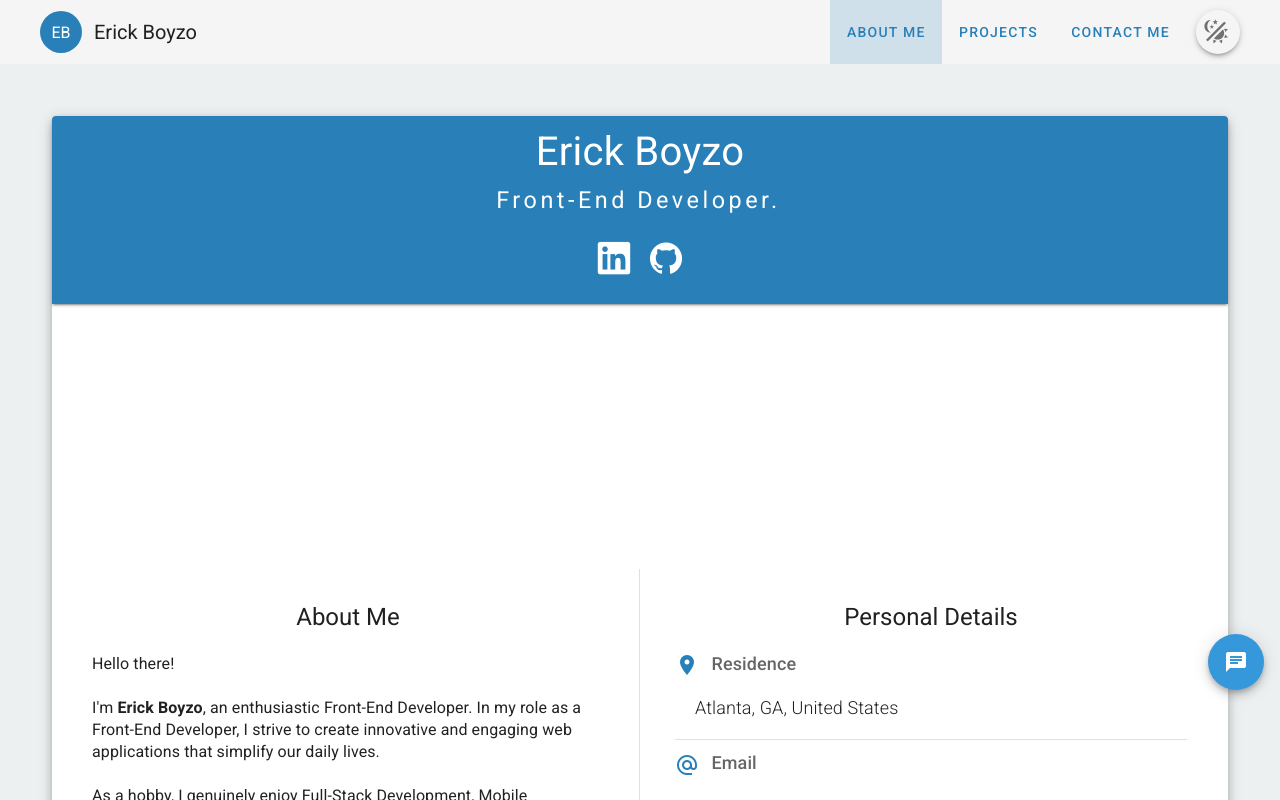
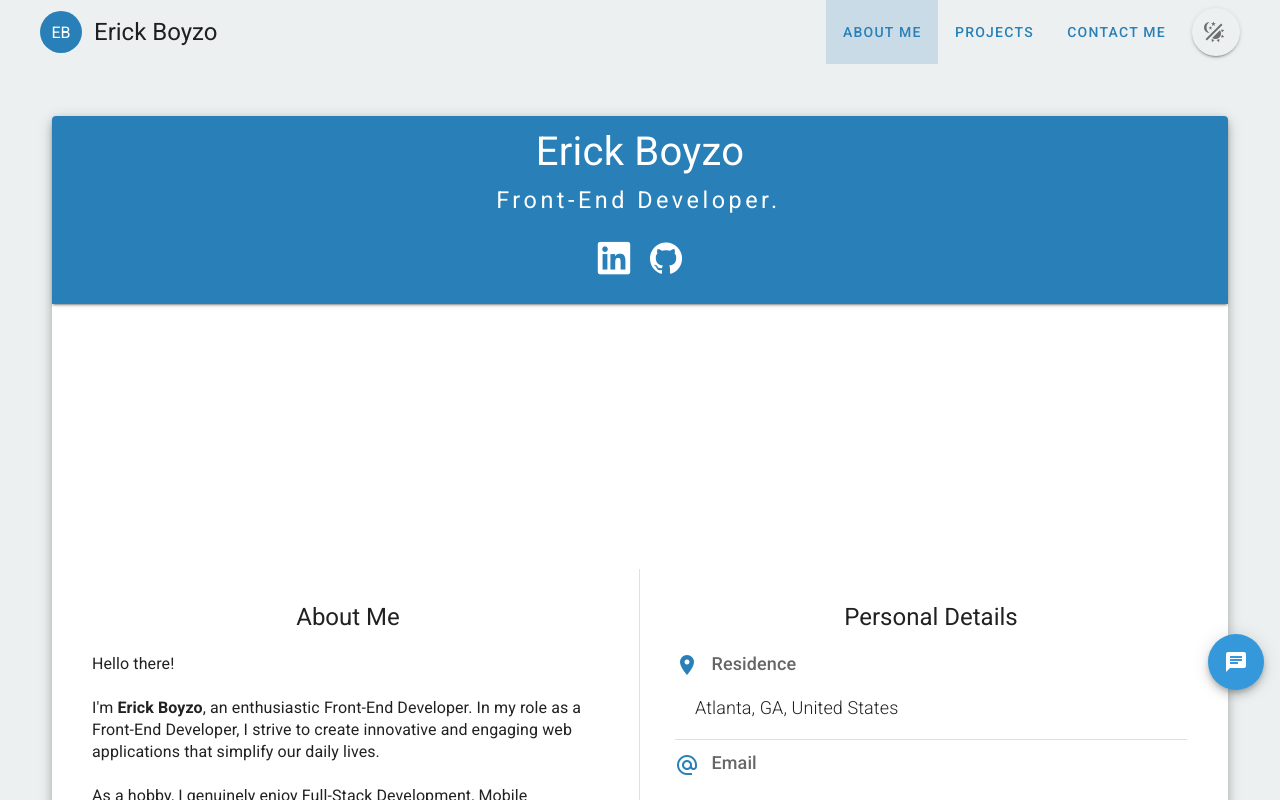
Before and after one commit to erickboyzo/portfolio, a Vue app: page /about in a window 1280 px wide. Shown: the top 800 px of the page. Built offline with nearby package versions, Linux system fonts and the light colour scheme.

Commit message:
feat(Header): update for header to sit flush when not scrolling.

```diff
--- a/src/components/Header.vue
+++ b/src/components/Header.vue
@@ -1,8 +1,9 @@
 <template>
   <v-app-bar
     app
-    elevation="0"
     flat
+    :elevation="flushHeader ? 0: 8"
+    v-bind:class="{ 'flush-header' : flushHeader }"
     scroll-target="#content-container">
     <v-container id="header-container" class="pa-0 d-flex align-center">
       <v-app-bar-nav-icon class="hidden-sm-and-up mr-2"
@@ -13,10 +14,12 @@
         size="42"
       >{{ abv }}
       </v-avatar>
-      <v-app-bar-title width="auto">
-        <router-link to="/about" tag="span" style="cursor: pointer">
-          {{ appTitle }}
-        </router-link>
+      <v-app-bar-title  class="dev-name text-h5">
+        <div>
+          <router-link to="/about" tag="span" style="cursor: pointer">
+            {{ appTitle }}
+          </router-link>
+        </div>
       </v-app-bar-title>
       <v-spacer class="hidden-xs-only"></v-spacer>
       <v-toolbar-items class="hidden-xs-only button-nav">
@@ -33,7 +36,7 @@
        <span>
   <v-tooltip v-if="!$vuetify.theme.dark" bottom>
     <template v-slot:activator="{ on }">
-      <v-btn v-on="on" elevation="3" large icon @click="toggleTheme">
+      <v-btn v-on="on" elevation="2" icon @click="toggleTheme">
         <v-icon class="mr-1">mdi-theme-light-dark</v-icon>
       </v-btn>
     </template>
@@ -42,7 +45,7 @@
 
   <v-tooltip v-else bottom>
     <template v-slot:activator="{ on }">
-      <v-btn v-on="on" large icon @click="toggleTheme">
+      <v-btn v-on="on" icon @click="toggleTheme">
         <v-icon>mdi-theme-light-dark</v-icon>
       </v-btn>
     </template>
@@ -55,15 +58,12 @@
         temporary
         app
         height="100vh"
-        hide-overlay
-      >
+        hide-overlay>
         <v-list
           nav
-          dense
-        >
+          dense>
           <v-list-item-group
-            v-model="group"
-          >
+            v-model="group">
             <v-list-item v-for="link in links"
                          v-bind:key="link.link"
                          :to="link.link">
@@ -77,9 +77,9 @@
 </template>
 
 <script>
-
 export default {
   name: 'Header',
+  props: ['flushHeader'],
   data: () => ({
     links: [
       { title: 'About Me', link: 'about' },
@@ -100,17 +100,27 @@ export default {
 </script>
 
 <style lang="scss" scoped>
-.theme-toggle{
-  span{
+.theme-toggle {
+  span {
     margin-bottom: 1px;
   }
   display: flex;
   flex-direction: column;
   align-items: flex-end;
 }
-.button-nav{
+
+.button-nav {
   min-height: 64px;
-  height: 64px!important;
+  height: 64px !important;
   margin-right: 10px;
 }
+
+.flush-header {
+  &.theme--light.v-app-bar.v-toolbar.v-sheet{
+    background-color: transparent !important;
+  }
+  &.theme--dark.v-app-bar.v-toolbar.v-sheet{
+    background-color: transparent !important;
+  }
+}
 </style>
```
